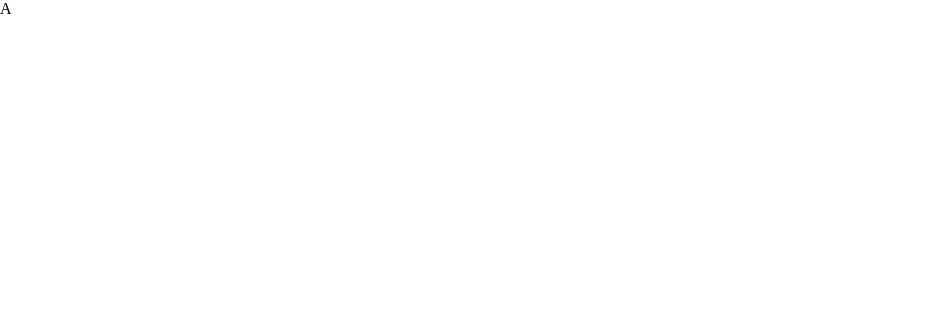
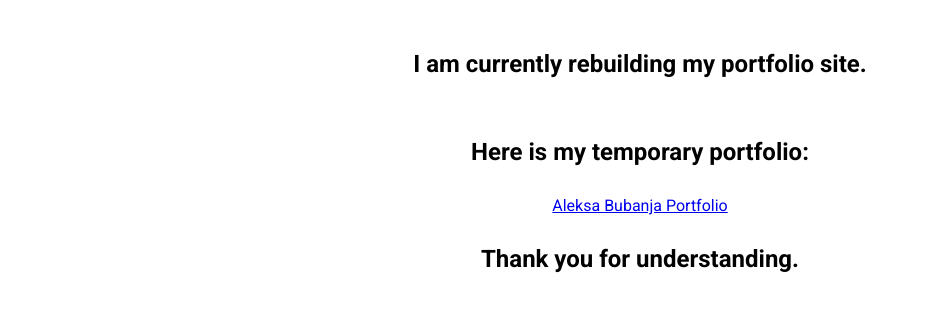
Before and after one commit to JEKO10/Portfolio, a React (Vite) app: page / in a window 1280 px wide. Shown: the top 310 px of the page, without its empty margins (0-927 px from the left). Built offline with nearby package versions, Linux system fonts and the light colour scheme.

Commit message:
temporary portfolio

```diff
--- a/index.html
+++ b/index.html
@@ -4,6 +4,12 @@
     <meta charset="UTF-8" />
     <meta name="viewport" content="width=device-width, initial-scale=1.0" />
     <title>Aleksa Bubanja Portfolio</title>
+    <link rel="preconnect" href="https://fonts.googleapis.com" />
+    <link rel="preconnect" href="https://fonts.gstatic.com" crossorigin />
+    <link
+      href="https://fonts.googleapis.com/css2?family=Roboto:wght@100;300;400;500;700;900&display=swap"
+      rel="stylesheet"
+    />
   </head>
   <body>
     <div id="root"></div>
--- a/src/App.tsx
+++ b/src/App.tsx
@@ -1,12 +1,22 @@
 import React from "react";
 
-import { GlobalStyles } from "./style/GlobalStyles";
+import { GlobalStyles, HomePage } from "./assets/style/GlobalStyles";
 
 function App() {
   return (
-    <>
-      <GlobalStyles />A
-    </>
+    <HomePage>
+      <GlobalStyles />
+      <h1>I am currently rebuilding my portfolio site.</h1>
+      <h2>Here is my temporary portfolio: </h2>
+      <a
+        href="https://aleksa-bubanja.netlify.app"
+        target="_blank"
+        rel="noreferrer"
+      >
+        Aleksa Bubanja Portfolio
+      </a>
+      <h2>Thank you for understanding.</h2>
+    </HomePage>
   );
 }
 
--- /dev/null
+++ b/src/assets/style/GlobalStyles.tsx
@@ -0,0 +1,23 @@
+import React from "react";
+import styled, { createGlobalStyle, css } from "styled-components";
+
+export const GlobalStyles = React.memo(
+  createGlobalStyle`${css`
+    * {
+      margin: 0;
+      padding: 0;
+      border: 0;
+      box-sizing: border-box;
+      text-align: center;
+      font-family: "Roboto", sans-serif;
+    }
+  `}`
+);
+
+export const HomePage = styled.section`
+  padding: 20px;
+
+  * {
+    padding: 30px 0;
+  }
+`;
--- a/src/style/GlobalStyles.tsx
+++ /dev/null
@@ -1,13 +0,0 @@
-import React from "react";
-import { createGlobalStyle, css } from "styled-components";
-
-export const GlobalStyles = React.memo(
-  createGlobalStyle`${css`
-    * {
-      margin: 0;
-      padding: 0;
-      border: 0;
-      box-sizing: border-box;
-    }
-  `}`
-);
```
Also changed, not shown: src/components/PreLoader.tsx (added, +7 -0 lines), src/assets/images/preloader.gif (added).
